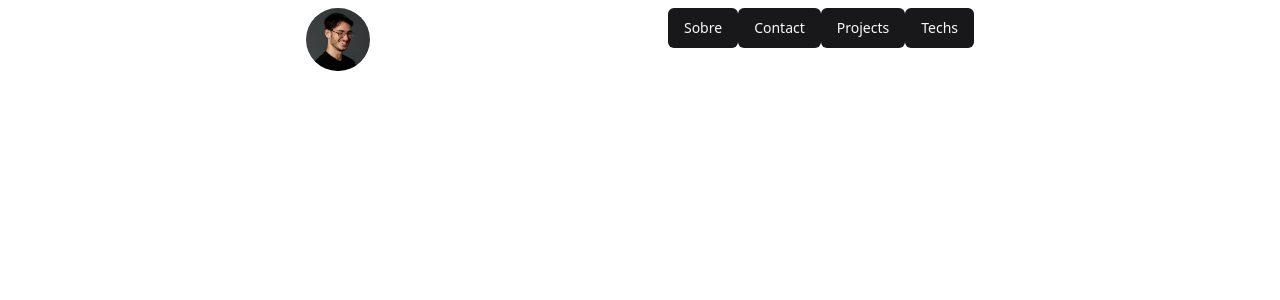
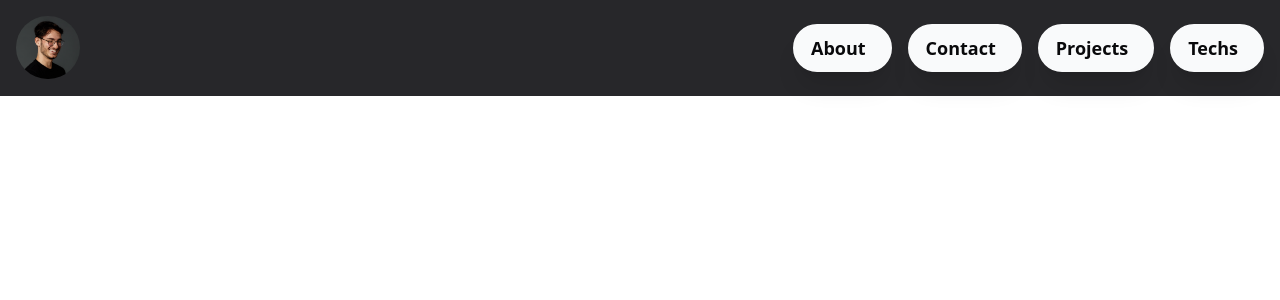
Before and after one commit to fernandoaneto2/My-portifolio, a Next.js app: page / in a window 1280 px wide. Shown: the top 300 px of the page. Built offline with nearby package versions, Linux system fonts and the light colour scheme.

Commit message:
chore: Atualização do navbar

```diff
--- a/package.json
+++ b/package.json
@@ -10,6 +10,7 @@
   },
   "dependencies": {
     "@radix-ui/react-dropdown-menu": "^2.1.6",
+    "@radix-ui/react-menubar": "^1.1.6",
     "@radix-ui/react-slot": "^1.1.2",
     "@tailwindcss/vite": "^4.0.7",
     "class-variance-authority": "^0.7.1",
--- a/src/app/Components/navbar.tsx
+++ b/src/app/Components/navbar.tsx
@@ -1,37 +1,15 @@
-// import React from "react";
-// import { Button } from "@/components/ui/button";
-// import Link from "next/link";
-
-// interface NavBarProps {
-//   href: string;
-//   nome: React.ReactNode;
-// }
-
-// const OptionsNavBar = ({ href, nome }: NavBarProps) => {
-//   return (
-//     <Link href={href}>
-//       <Button>{nome}</Button>
-//     </Link>
-//   );
-// };
-
-// export default OptionsNavBar;
 "use client";
 import Link from "next/link";
 import { Button } from "@/components/ui/button";
 import Image from "next/image";
 import FotoDePerfil from "../../../public/fotoperfil.png";
-import { useState } from "react";
 import React from "react";
 
 export default function NavBar() {
-  const [isOpen, setIsOpen] = useState(false);
-
-  const toggleMenu = () => setIsOpen(!isOpen);
-
   return (
-    <div className="flex md:flex-row p-2 justify-evenly box-border">
-      <div className="w-10 h-10 md:w-16 md:h-16 flex-shrink-0">
+    <div className="flex flex-row justify-between p-4 bg-zinc-800">
+      {/* Seção de imagem */}
+      <div className=" md:w-16 md:h-16 flex-shrink-0">
         <Link href="/">
           <Image
             className="rounded-full"
@@ -44,36 +22,86 @@ export default function NavBar() {
         </Link>
       </div>
 
-      {/* Botão hamburger */}
-      <button
-        className="md:hidden flex flex-col space-y-1 absolute top-4 right-4 z-10"
-        onClick={toggleMenu}
-      >
-        <div className="w-6 h-1 bg-black"></div>
-        <div className="w-6 h-1 bg-black"></div>
-        <div className="w-6 h-1 bg-black"></div>
-      </button>
-
       {/* Menu de navegação */}
-      <div
-        className={`flex flex-col md:flex-row gap-4 items-center mt-4 md:mt-0 ${
-          isOpen ? "block" : "hidden"
-        } md:block w-full md:w-auto md:gap-6`}
-      >
+      <div className={"flex gap-4 items-center flex-shrink-0"}>
         <Link href="/pages/about">
-          <Button>Sobre</Button>
+          <button
+            type="submit"
+            className="flex justify-center gap-2 items-center mx-auto shadow-xl text-lg bg-gray-50 backdrop-blur-md lg:font-semibold isolation-auto border-gray-50 before:absolute before:w-full before:transition-all before:duration-700 before:hover:w-full before:-left-full before:hover:left-0 before:rounded-full before:bg-emerald-500 hover:text-gray-50 before:-z-10 before:aspect-square before:hover:scale-150 before:hover:duration-700 relative z-10 px-4 py-2 overflow-hidden border-2 rounded-full group"
+          >
+            {" "}
+            About
+            {/* <svg
+              className="w-8 h-8 justify-end group-hover:rotate-90 group-hover:bg-gray-50 text-gray-50 ease-linear duration-300 rounded-full border border-gray-700 group-hover:border-none p-2 rotate-45"
+              viewBox="0 0 16 19"
+              xmlns="http://www.w3.org/2000/svg"
+            > */}
+            <path
+              d="M7 18C7 18.5523 7.44772 19 8 19C8.55228 19 9 18.5523 9 18H7ZM8.70711 0.292893C8.31658 -0.0976311 7.68342 -0.0976311 7.29289 0.292893L0.928932 6.65685C0.538408 7.04738 0.538408 7.68054 0.928932 8.07107C1.31946 8.46159 1.95262 8.46159 2.34315 8.07107L8 2.41421L13.6569 8.07107C14.0474 8.46159 14.6805 8.46159 15.0711 8.07107C15.4616 7.68054 15.4616 7.04738 15.0711 6.65685L8.70711 0.292893ZM9 18L9 1H7L7 18H9Z"
+              className="fill-gray-800 group-hover:fill-gray-800"
+            ></path>
+            {/* </svg> */}
+          </button>
         </Link>
 
         <Link href="/pages/contact">
-          <Button>Contact</Button>
+          <button
+            type="submit"
+            className="flex justify-center gap-2 items-center mx-auto shadow-xl text-lg bg-gray-50 backdrop-blur-md lg:font-semibold isolation-auto border-gray-50 before:absolute before:w-full before:transition-all before:duration-700 before:hover:w-full before:-left-full before:hover:left-0 before:rounded-full before:bg-emerald-500 hover:text-gray-50 before:-z-10 before:aspect-square before:hover:scale-150 before:hover:duration-700 relative z-10 px-4 py-2 overflow-hidden border-2 rounded-full group"
+          >
+            {" "}
+            Contact
+            {/* <svg
+              className="w-8 h-8 justify-end group-hover:rotate-90 group-hover:bg-gray-50 text-gray-50 ease-linear duration-300 rounded-full border border-gray-700 group-hover:border-none p-2 rotate-45"
+              viewBox="0 0 16 19"
+              xmlns="http://www.w3.org/2000/svg"
+            > */}
+            <path
+              d="M7 18C7 18.5523 7.44772 19 8 19C8.55228 19 9 18.5523 9 18H7ZM8.70711 0.292893C8.31658 -0.0976311 7.68342 -0.0976311 7.29289 0.292893L0.928932 6.65685C0.538408 7.04738 0.538408 7.68054 0.928932 8.07107C1.31946 8.46159 1.95262 8.46159 2.34315 8.07107L8 2.41421L13.6569 8.07107C14.0474 8.46159 14.6805 8.46159 15.0711 8.07107C15.4616 7.68054 15.4616 7.04738 15.0711 6.65685L8.70711 0.292893ZM9 18L9 1H7L7 18H9Z"
+              className="fill-gray-800 group-hover:fill-gray-800"
+            ></path>
+            {/* </svg> */}
+          </button>
         </Link>
 
         <Link href="/pages/projects">
-          <Button>Projects</Button>
+          <button
+            type="submit"
+            className="flex justify-center gap-2 items-center mx-auto shadow-xl text-lg bg-gray-50 backdrop-blur-md lg:font-semibold isolation-auto border-gray-50 before:absolute before:w-full before:transition-all before:duration-700 before:hover:w-full before:-left-full before:hover:left-0 before:rounded-full before:bg-emerald-500 hover:text-gray-50 before:-z-10 before:aspect-square before:hover:scale-150 before:hover:duration-700 relative z-10 px-4 py-2 overflow-hidden border-2 rounded-full group"
+          >
+            {" "}
+            Projects
+            {/* <svg
+              className="w-8 h-8 justify-end group-hover:rotate-90 group-hover:bg-gray-50 text-gray-50 ease-linear duration-300 rounded-full border border-gray-700 group-hover:border-none p-2 rotate-45"
+              viewBox="0 0 16 19"
+              xmlns="http://www.w3.org/2000/svg"
+            > */}
+            <path
+              d="M7 18C7 18.5523 7.44772 19 8 19C8.55228 19 9 18.5523 9 18H7ZM8.70711 0.292893C8.31658 -0.0976311 7.68342 -0.0976311 7.29289 0.292893L0.928932 6.65685C0.538408 7.04738 0.538408 7.68054 0.928932 8.07107C1.31946 8.46159 1.95262 8.46159 2.34315 8.07107L8 2.41421L13.6569 8.07107C14.0474 8.46159 14.6805 8.46159 15.0711 8.07107C15.4616 7.68054 15.4616 7.04738 15.0711 6.65685L8.70711 0.292893ZM9 18L9 1H7L7 18H9Z"
+              className="fill-gray-800 group-hover:fill-gray-800"
+            ></path>
+            {/* </svg> */}
+          </button>
         </Link>
 
         <Link href="/pages/techs">
-          <Button>Techs</Button>
+          <button
+            type="submit"
+            className="flex justify-center gap-2 items-center mx-auto shadow-xl text-lg bg-gray-50 backdrop-blur-md lg:font-semibold isolation-auto border-gray-50 before:absolute before:w-full before:transition-all before:duration-700 before:hover:w-full before:-left-full before:hover:left-0 before:rounded-full before:bg-emerald-500 hover:text-gray-50 before:-z-10 before:aspect-square before:hover:scale-150 before:hover:duration-700 relative z-10 px-4 py-2 overflow-hidden border-2 rounded-full group"
+          >
+            {" "}
+            Techs
+            {/* <svg
+              className="w-8 h-8 justify-end group-hover:rotate-90 group-hover:bg-gray-50 text-gray-50 ease-linear duration-300 rounded-full border border-gray-700 group-hover:border-none p-2 rotate-45"
+              viewBox="0 0 16 19"
+              xmlns="http://www.w3.org/2000/svg"
+            > */}
+            <path
+              d="M7 18C7 18.5523 7.44772 19 8 19C8.55228 19 9 18.5523 9 18H7ZM8.70711 0.292893C8.31658 -0.0976311 7.68342 -0.0976311 7.29289 0.292893L0.928932 6.65685C0.538408 7.04738 0.538408 7.68054 0.928932 8.07107C1.31946 8.46159 1.95262 8.46159 2.34315 8.07107L8 2.41421L13.6569 8.07107C14.0474 8.46159 14.6805 8.46159 15.0711 8.07107C15.4616 7.68054 15.4616 7.04738 15.0711 6.65685L8.70711 0.292893ZM9 18L9 1H7L7 18H9Z"
+              className="fill-gray-800 group-hover:fill-gray-800"
+            ></path>
+            {/* </svg> */}
+          </button>
         </Link>
       </div>
     </div>
```
Also changed, not shown: src/app/globals.css (+2 -8 lines), 1 other file (tests, documents, lock files or other folders).
